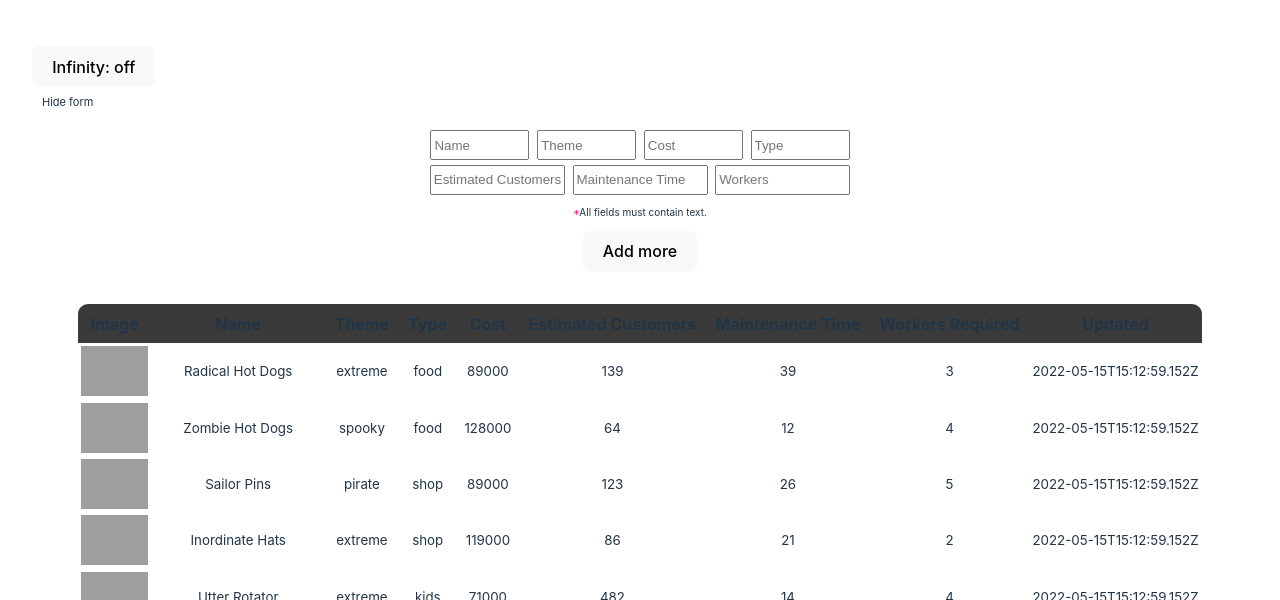
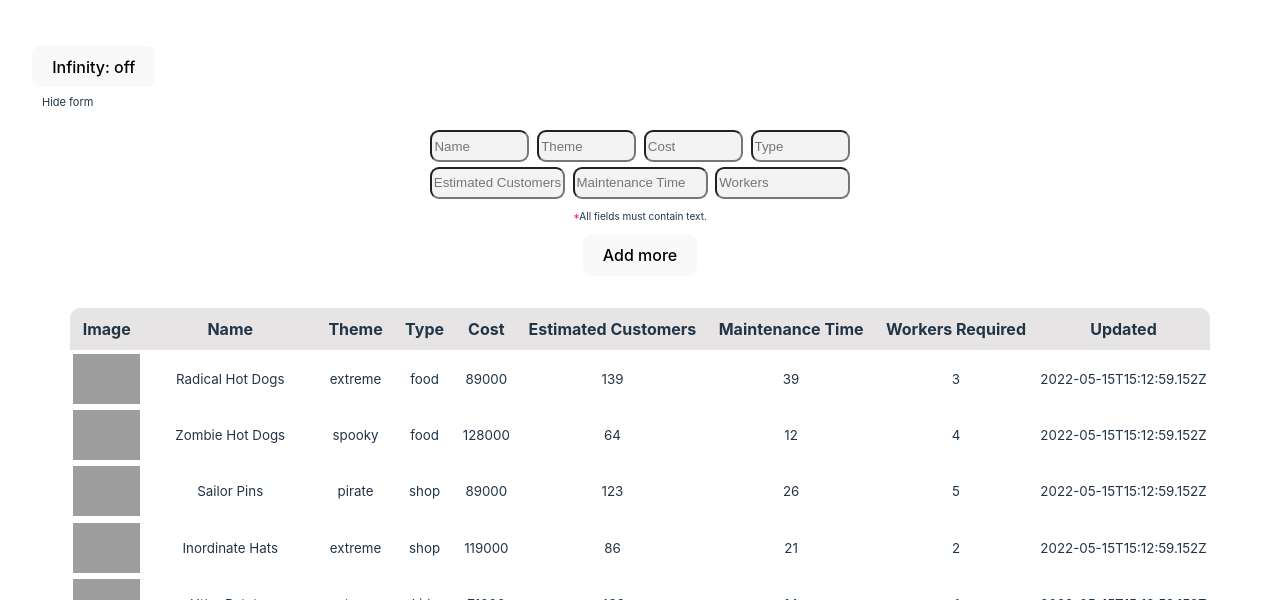
Before and after one commit to Squinnb/G-test, a website built with Vite: page index.html in a window 1280 px wide. Shown: the part 200-800 px from the top of the page. Built offline with nearby package versions, Linux system fonts and the light colour scheme; grey boxes are pictures that could not be loaded; files whose address does not match are found by name.

Commit message:
test added, small styling improvements made.

```diff
--- a/main.js
+++ b/main.js
@@ -1,7 +1,21 @@
 import './style.css'
 import { merge } from './merge.js'
-import dataTwo from "/src/data2.json" assert {type: 'json'}
+import dataTwo from "./src/data2.json"
 // ...
+
+const main = (root) => {
+  const app = document.createElement("div")
+  app.id = "app"
+
+  const thead = generateTableHeader()
+  table.appendChild(thead)
+  app.appendChild(table)
+  root.appendChild(app)
+  generateTableBody()
+  addIfiniteLoadMoreListeners()
+  addFormListeners()
+}
+
 
 
 const getMergedData =  async () => {
@@ -41,7 +55,6 @@ const generateTableRow = (themePark) => {
 
   return tr;
 }
-
 
 const generateTableBody = () => {
   for(let i = tableStart; i < tableCount; i++) {
@@ -124,19 +137,3 @@ const addFormListeners = () => {
     }
   })
 }
-
-
-const main = (root) => {
-  const app = document.createElement("div")
-  app.id = "app"
-
-  const thead = generateTableHeader()
-  table.appendChild(thead)
-  app.appendChild(table)
-  root.appendChild(app)
-  generateTableBody()
-  addIfiniteLoadMoreListeners()
-  addFormListeners()
-
-
-}
--- a/package.json
+++ b/package.json
@@ -6,9 +6,11 @@
   "scripts": {
     "dev": "vite",
     "build": "vite build",
-    "preview": "vite preview"
+    "preview": "vite preview",
+    "test:unit": "node --experimental-vm-modules node_modules/.bin/jest"
   },
   "devDependencies": {
+    "jest": "^29.3.1",
     "vite": "^3.0.7"
   },
   "main": "main.js",
--- a/style.css
+++ b/style.css
@@ -98,8 +98,11 @@ input {
   margin-left: .1rem;
   margin-right: .1rem;
   margin-bottom: .3rem;
-  height: 30px;
+  height: 32px;
   width: 135px;
+  padding: 2px;
+  border-radius: 9px;
+  background-color: #f3f3f3;
 }
 .shortenInput {
   width: 99px;
@@ -162,4 +165,9 @@ button:focus-visible {
   button {
     background-color: #f9f9f9;
   }
+
+  thead > tr > th {
+    background-color: #e6e4e4;
+    padding: .7rem
+  }
 }
```
Also changed, not shown: index.html (+3 -4 lines), tests/merge.test.js (added, +8 -0 lines), 1 other file.
